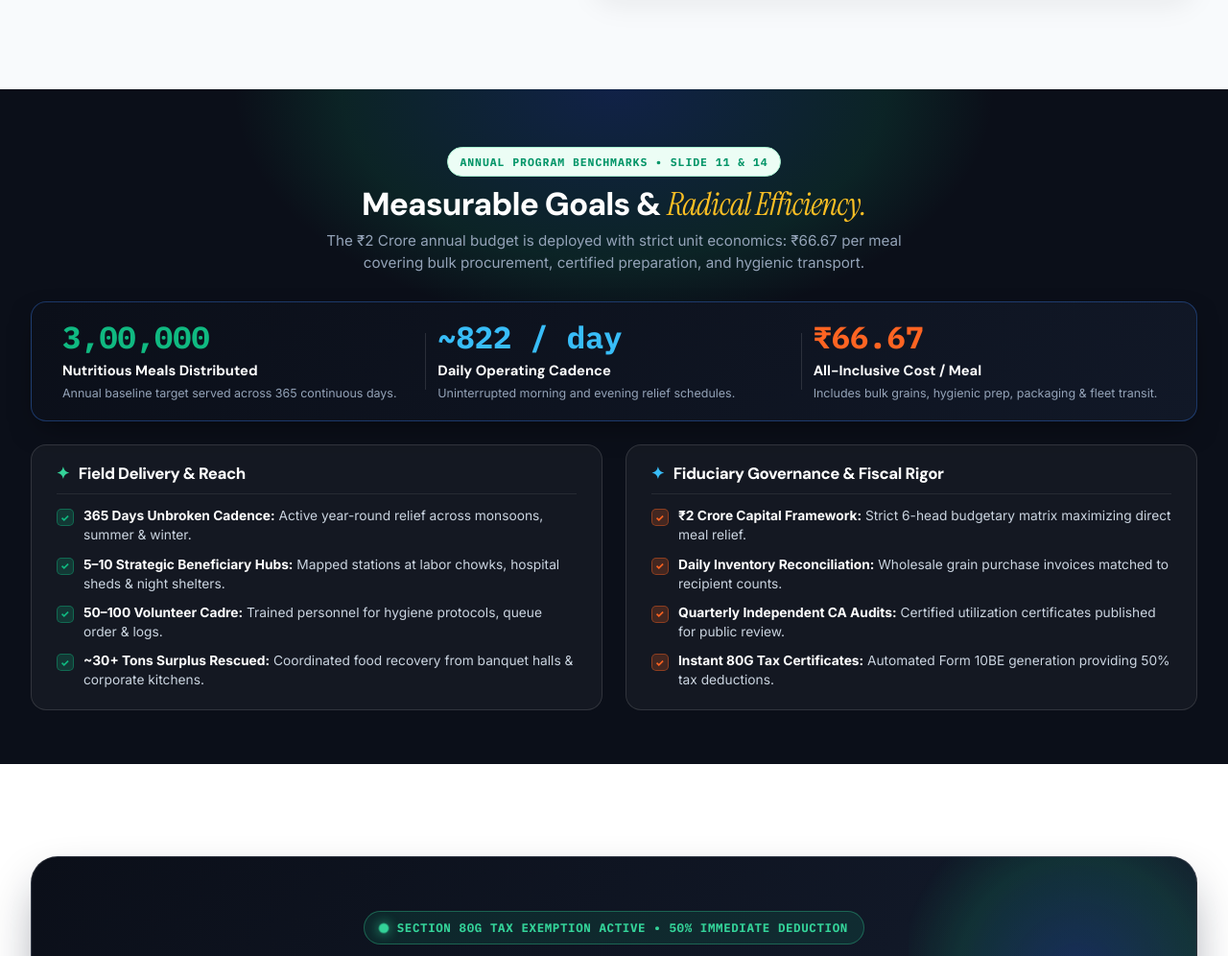
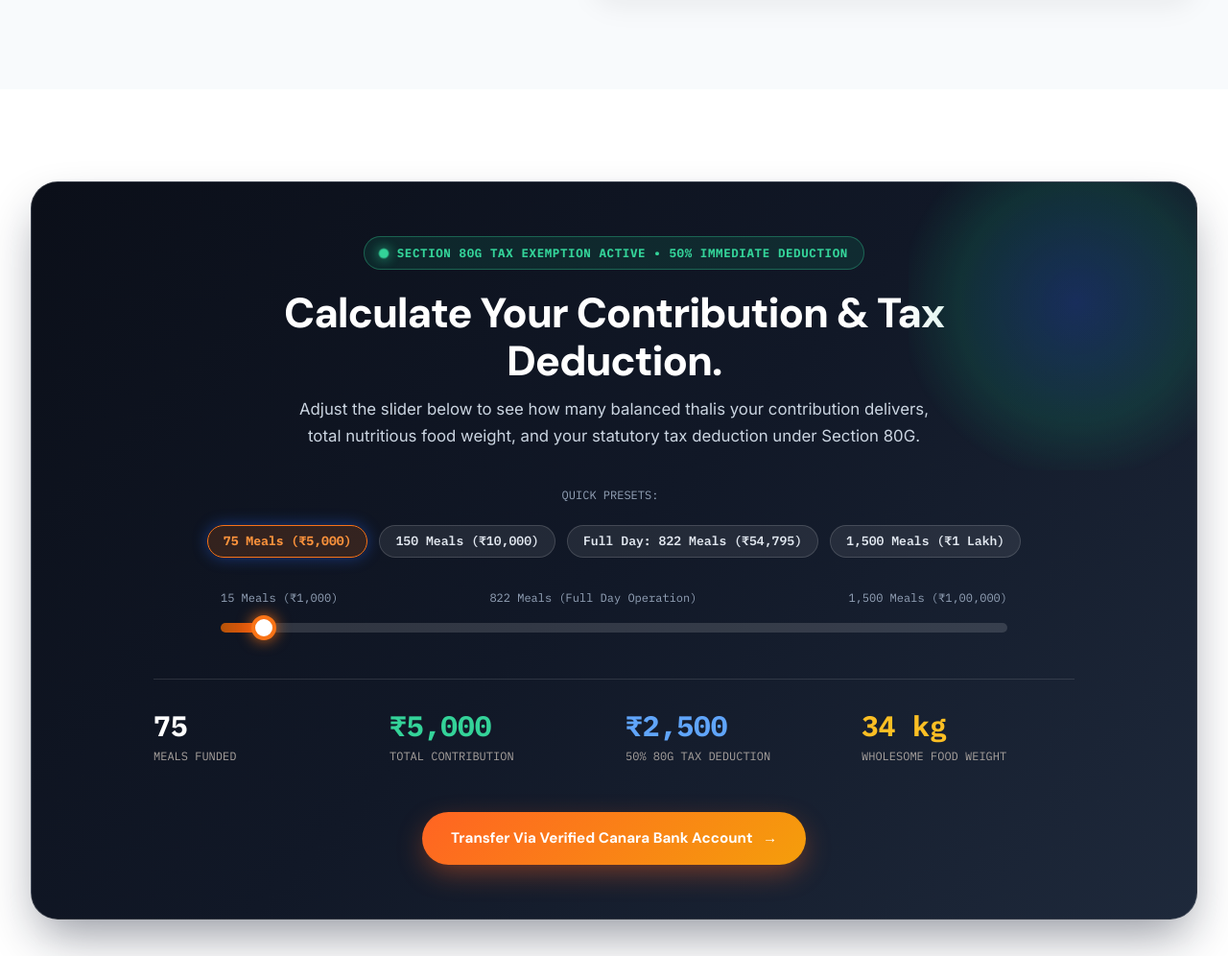
Before and after one commit to agnivridhiindia-cmd/sarwe-unnati, a website: page index.html in a window 1280 px wide. Shown: the part 4727-5723 px from the top of the page at 96% size. Drawn offline with Linux system fonts and the light colour scheme.

Commit message:
refactor(home): remove annual program benchmarks slide 11 & 14 section

```diff
--- a/index.html
+++ b/index.html
@@ -675,114 +675,6 @@
     </div>
   </section>
 
-  <!-- =========================================================================
-       SECTION 6: SOCIAL IMPACT TARGETS & FINANCIAL SUSTAINABILITY (SLIDE 11 & 14)
-       ========================================================================= -->
-  <section class="section-impact-targets" id="impact-targets">
-    <div class="container">
-      <div style="text-align: center; max-width: 720px; margin: 0 auto;">
-        <span class="section-tag-badge emerald" style="font-size: 0.72rem; padding: 0.3rem 0.8rem; margin-bottom: 0.6rem;">ANNUAL PROGRAM BENCHMARKS • SLIDE 11 &amp; 14</span>
-        <h2 class="section-title" style="color: #FFFFFF; font-size: clamp(1.8rem, 2.6vw, 2.3rem); line-height: 1.18; margin-bottom: 0.4rem;">
-          Measurable Goals &amp; <span class="italic-flair" style="color: #FBBF24;">Radical Efficiency.</span>
-        </h2>
-        <p class="section-desc" style="color: #94A3B8; font-size: 0.95rem; line-height: 1.55; max-width: 640px; margin: 0 auto;">
-          The ₹2 Crore annual budget is deployed with strict unit economics: ₹66.67 per meal covering bulk procurement, certified preparation, and hygienic transport.
-        </p>
-      </div>
-
-      <div class="impact-editorial-container">
-        <!-- Compact Open Metrics Strip -->
-        <div class="impact-metrics-strip">
-          <div class="metric-strip-item">
-            <div class="metric-big-num color-emerald">3,00,000</div>
-            <div class="metric-strip-title">Nutritious Meals Distributed</div>
-            <p class="metric-strip-desc">Annual baseline target served across 365 continuous days.</p>
-          </div>
-
-          <div class="metric-strip-item">
-            <div class="metric-big-num color-cyan">~822 / day</div>
-            <div class="metric-strip-title">Daily Operating Cadence</div>
-            <p class="metric-strip-desc">Uninterrupted morning and evening relief schedules.</p>
-          </div>
-
-          <div class="metric-strip-item">
-            <div class="metric-big-num color-orange">₹66.67</div>
-            <div class="metric-strip-title">All-Inclusive Cost / Meal</div>
-            <p class="metric-strip-desc">Includes bulk grains, hygienic prep, packaging &amp; fleet transit.</p>
-          </div>
-        </div>
-
-        <!-- 2-Column Structured Bulleted Audit Matrix (Compact) -->
-        <div class="impact-bullets-split-grid">
-          <!-- Column 1: Field Delivery Outcomes -->
-          <div class="impact-bullet-column-card">
-            <h3 class="impact-column-heading">
-              <span style="color: #34D399;">✦</span> Field Delivery &amp; Reach
-            </h3>
-            <ul class="impact-bullet-list">
-              <li>
-                <div class="bullet-icon-box green">✓</div>
-                <div>
-                  <strong>365 Days Unbroken Cadence:</strong> Active year-round relief across monsoons, summer &amp; winter.
-                </div>
-              </li>
-              <li>
-                <div class="bullet-icon-box green">✓</div>
-                <div>
-                  <strong>5–10 Strategic Beneficiary Hubs:</strong> Mapped stations at labor chowks, hospital sheds &amp; night shelters.
-                </div>
-              </li>
-              <li>
-                <div class="bullet-icon-box green">✓</div>
-                <div>
-                  <strong>50–100 Volunteer Cadre:</strong> Trained personnel for hygiene protocols, queue order &amp; logs.
-                </div>
-              </li>
-              <li>
-                <div class="bullet-icon-box green">✓</div>
-                <div>
-                  <strong>~30+ Tons Surplus Rescued:</strong> Coordinated food recovery from banquet halls &amp; corporate kitchens.
-                </div>
-              </li>
-            </ul>
-          </div>
-
-          <!-- Column 2: Governance & Financial Accountability -->
-          <div class="impact-bullet-column-card">
-            <h3 class="impact-column-heading">
-              <span style="color: #38BDF8;">✦</span> Fiduciary Governance &amp; Fiscal Rigor
-            </h3>
-            <ul class="impact-bullet-list">
-              <li>
-                <div class="bullet-icon-box orange">✓</div>
-                <div>
-                  <strong>₹2 Crore Capital Framework:</strong> Strict 6-head budgetary matrix maximizing direct meal relief.
-                </div>
-              </li>
-              <li>
-                <div class="bullet-icon-box orange">✓</div>
-                <div>
-                  <strong>Daily Inventory Reconciliation:</strong> Wholesale grain purchase invoices matched to recipient counts.
-                </div>
-              </li>
-              <li>
-                <div class="bullet-icon-box orange">✓</div>
-                <div>
-                  <strong>Quarterly Independent CA Audits:</strong> Certified utilization certificates published for public review.
-                </div>
-              </li>
-              <li>
-                <div class="bullet-icon-box orange">✓</div>
-                <div>
-                  <strong>Instant 80G Tax Certificates:</strong> Automated Form 10BE generation providing 50% tax deductions.
-                </div>
-              </li>
-            </ul>
-          </div>
-        </div>
-      </div>
-    </div>
-  </section>
 
   <!-- =========================================================================
        SECTION 7: INTERACTIVE MEAL SIMULATOR & 80G TAX CALCULATOR
```
